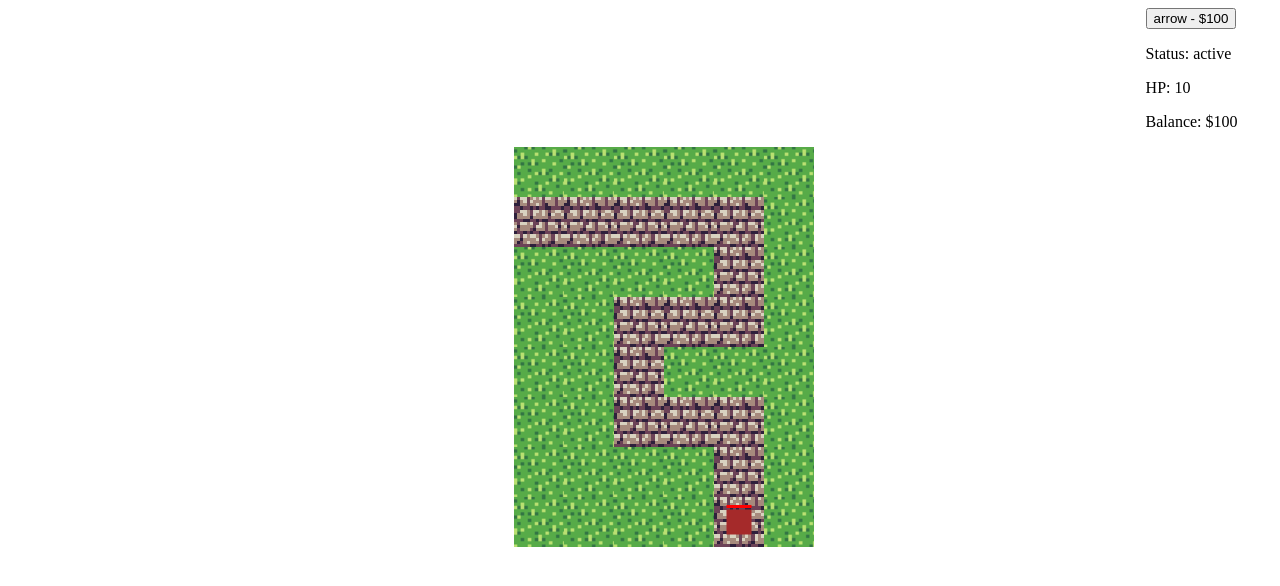
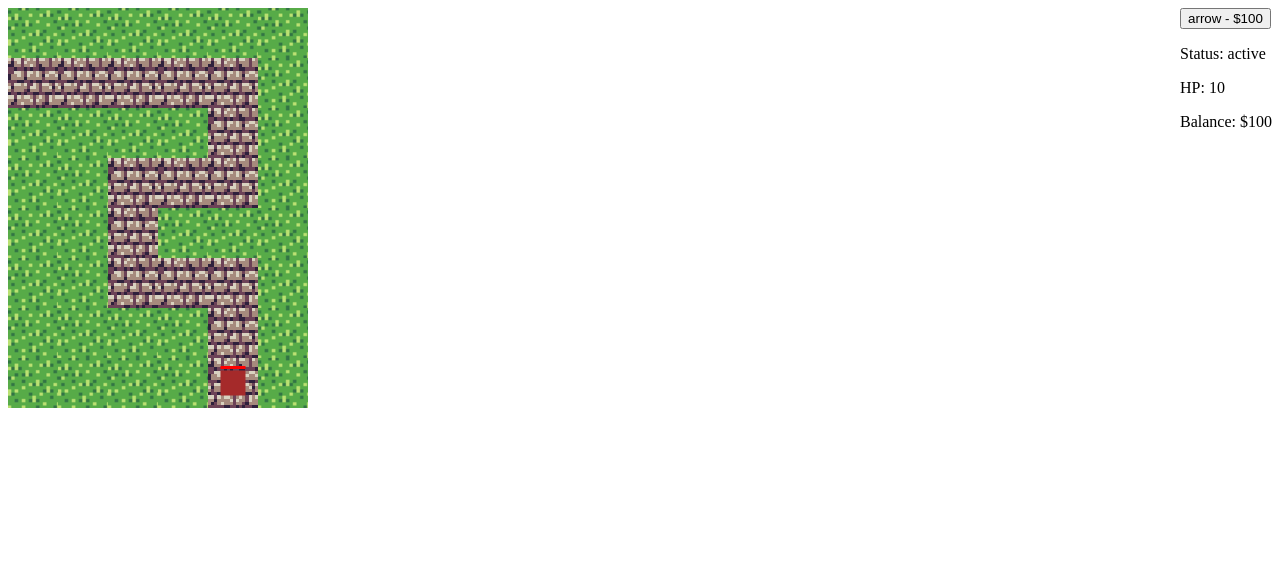
Before and after one commit to alex1431999/tower-defense, a website with bundled scripts: page index.html in a window 1280 px wide. Built offline with nearby package versions, Linux system fonts and the light colour scheme.

Commit message:
refactor: rearange page

```diff
--- a/index.html
+++ b/index.html
@@ -1,10 +1,8 @@
-<div>
-    <div style="margin-left: 90%">
+<div style="display: flex; justify-content: space-between">
+    <canvas id="canvas"></canvas>
+    <div>
         <tower-selector></tower-selector>
         <game-state id="state"/>
-    </div>
-    <div style="margin-left: 40%">
-        <canvas id="canvas"></canvas>
     </div>
 </div>
 
```
